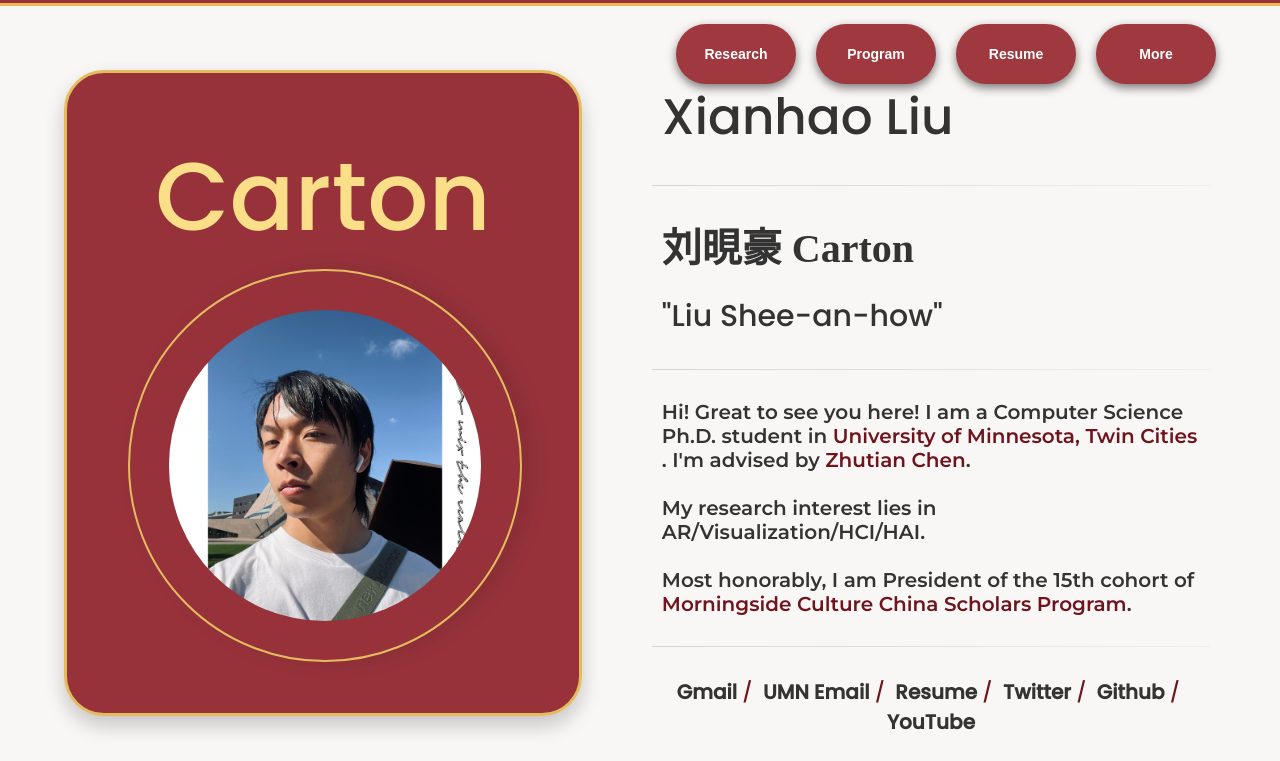
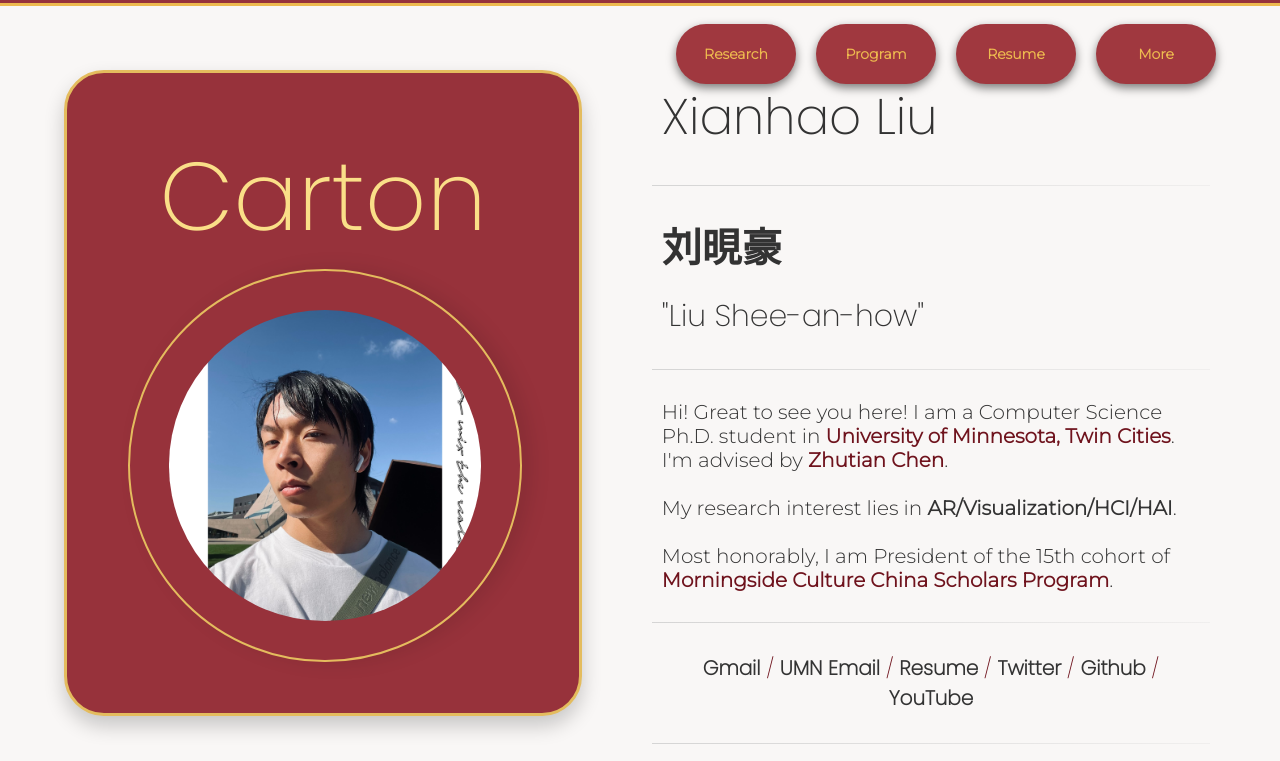
Before and after one commit to Carton22/carton22.github.io, a plain HTML site: page index.html in a window 1280 px wide. Shown: the top 761 px of the page. Drawn offline with Linux system fonts and the light colour scheme.

Commit message:
update all color and font size

```diff
--- a/index.html
+++ b/index.html
@@ -9,23 +9,23 @@
 		<link rel="preconnect" href="https://fonts.googleapis.com" />
 		<link rel="preconnect" href="https://fonts.gstatic.com" crossorigin />
 		<link
-			href="https://fonts.googleapis.com/css2?family=Poppins:wght@200;500&display=swap"
+			href="https://fonts.googleapis.com/css2?family=Poppins:wght@200&display=swap"
 			rel="stylesheet"
 		/>
 		<link
-			href="https://fonts.googleapis.com/css2?family=Josefin+Sans:ital,wght@1,500&display=swap"
+			href="https://fonts.googleapis.com/css2?family=Josefin+Sans:ital,wght@300&display=swap"
 			rel="stylesheet"
 		/>
 		<link
-			href="https://fonts.googleapis.com/css2?family=Noto+Serif+SC:wght@700&display=swap"
+			href="https://fonts.googleapis.com/css2?family=Noto+Serif+SC:wght@100&display=swap"
 			rel="stylesheet"
 		/>
 		<link
-			href="https://fonts.googleapis.com/css2?family=Josefin+Sans:wght@500&display=swap"
+			href="https://fonts.googleapis.com/css2?family=Josefin+Sans:wght@300&display=swap"
 			rel="stylesheet"
 		/>
 		<link
-			href="https://fonts.googleapis.com/css2?family=Montserrat:wght@600&display=swap"
+			href="https://fonts.googleapis.com/css2?family=Montserrat:wght@300&display=swap"
 			rel="stylesheet"
 		/>
 	</head>
@@ -64,7 +64,7 @@
 			<div class="textContainer">
 				<div class="bodyBigtext">Xianhao Liu</div>
 				<hr class="divider" />
-				<div class="bodyChineseBigtext">刘晛豪 Carton</div>
+				<div class="bodyChineseBigtext">刘晛豪</div>
 				<div class="bodyMidtext">"Liu Shee-an-how"</div>
 				<hr class="divider" />
 				<p class="bodytext">
@@ -74,15 +74,14 @@
 							>University of Minnesota, Twin Cities</a
 						></strong
 					>. I'm advised by
-					<strong><a href="https://chenzhutian.org/">Zhutian Chen</a></strong>.
-						<br />
-						<br />
+					<strong><a href="https://chenzhutian.org/">Zhutian Chen</a></strong
+					>.
+					<br />
+					<br />
 					My research interest lies in
-					<strong
-						>AR/Visualization/HCI/HAI</strong
-					>.
-						<br />
-						<br />
+					<strong>AR/Visualization/HCI/HAI</strong>.
+					<br />
+					<br />
 					Most honorably, I am President of the 15th cohort of
 					<strong
 						><a href="http://www.ccsper.com/"
@@ -93,15 +92,14 @@
 				<hr class="divider" />
 				<p class="selfIntroLinks">
 					<a href="mailto:carton22liu@gmail.com"><strong>Gmail</strong></a
-					>&nbsp/&nbsp
+					>&nbsp/
 					<a href="mailto:liu03008@umn.edu"><strong>UMN Email</strong></a
-					>&nbsp/&nbsp
-					<a href="assets/Resume.pdf"><strong>Resume</strong></a
-					>&nbsp/&nbsp
+					>&nbsp/ <a href="assets/Resume.pdf"><strong>Resume</strong></a
+					>&nbsp/
 					<a href="https://twitter.com/CartonLiu"><strong>Twitter</strong></a
-					>&nbsp/&nbsp
+					>&nbsp/
 					<a href="https://github.com/Carton22"><strong>Github</strong></a
-					>&nbsp/&nbsp
+					>&nbsp/
 					<a href="https://www.youtube.com/channel/UC19Usz4zYCjAWpqe6sZaM3w"
 						><strong>YouTube</strong></a
 					>
@@ -114,9 +112,7 @@
 				</div>
 			</div>
 			<div class="container">
-				<div class="typed-out">
-					More info below.
-				</div>
+				<div class="typed-out">More info below.</div>
 			</div>
 		</div>
 		<div class="page" id="page2">
@@ -127,37 +123,53 @@
 				<square3t1><a href="assets/Resume.pdf">Resume</a></square3t1>
 			</div>
 			<div class="square4">
-				<square4t1><a href="layout/research/research.html">Research</a></square4t1>
+				<square4t1
+					><a href="layout/research/research.html">Research</a></square4t1
+				>
 			</div>
 			<div class="square5">
-				<square5t1><a href="layout/more/more.html">One more thing...</a></square5t1>
+				<square5t1
+					><a href="layout/more/more.html">One more thing...</a></square5t1
+				>
 			</div>
 
 			<div class="footer">
 				<footert1>
 					<a href="https://twitter.com/CartonLiu">
 						<img src="image/twitter.png" alt="Twitter" width="20" height="20" />
-						Twitter</a>
+						Twitter</a
+					>
 				</footert1>
 				<footert1>
 					<a href="https://www.youtube.com/channel/UC19Usz4zYCjAWpqe6sZaM3w">
 						<img src="image/youtube.png" alt="YouTube" width="25" height="25" />
-						YouTube</a>
+						YouTube</a
+					>
 				</footert1>
 				<footert1>
 					<a href="mailto:carton22liu@gmail.com">
 						<img src="image/email.png" alt="Email" width="28" height="28" />
-						Gmail</a>
+						Gmail</a
+					>
 				</footert1>
 				<footert1>
-					<a href="https://space.bilibili.com/176005323?spm_id_from=333.1007.0.0">
-						<img src="image/bilibili.png" alt="Bilibili" width="25" height="25" />
-						Bilibili</a>
+					<a
+						href="https://space.bilibili.com/176005323?spm_id_from=333.1007.0.0"
+					>
+						<img
+							src="image/bilibili.png"
+							alt="Bilibili"
+							width="25"
+							height="25"
+						/>
+						Bilibili</a
+					>
 				</footert1>
 				<footert1>
 					<a href="https://github.com/Carton22">
 						<img src="image/github.png" alt="Github" width="25" height="25" />
-						Github</a>
+						Github</a
+					>
 				</footert1>
 			</div>
 		</div>
--- a/layout/more/styles.css
+++ b/layout/more/styles.css
@@ -24,7 +24,8 @@ body {
 .button {
 	width: 120px;
 	height: 60px;
-	background-color: #832d34;
+	font-family: "Montserrat", sans-serif;
+	background-color: #a0383f;
 	border-radius: 30px;
 	display: flex;
 	align-items: center;
@@ -41,8 +42,7 @@ body {
 .button span {
 	font-size: 14px;
 	font-weight: bold;
-	color: #ffffff;
-	font-family: Arial, Helvetica, sans-serif;
+	color: #edba4f;
 }
 
 .button-container a {
@@ -79,7 +79,7 @@ body {
 	margin-top: 3%;
 	/* padding: 2% 0; */
 	text-align: center;
-	color: #832d34;
+	color: #a0383f;
 	font-family: 'Montserrat', sans-serif;
 	text-shadow: 2px 2px 4px rgba(0, 0, 0, 0.5);
 }
@@ -90,7 +90,7 @@ body {
 	margin-top: 40%;
 	/* padding: 2% 0; */
 	text-align: center;
-	color: #832d34;
+	color: #a0383f;
 	font-family: 'Montserrat', sans-serif;
 	text-shadow: 2px 2px 4px rgba(0, 0, 0, 0.5);
 }
--- a/layout/program/styles.css
+++ b/layout/program/styles.css
@@ -67,6 +67,7 @@
 	color: #67121c;
 	font-size: 20px;
 	font-weight: bold;
+	font-family: "Montserrat", sans-serif;
 	margin-bottom: 5px;
 }
 
@@ -77,6 +78,7 @@
 .section-second-title {
 	font-size: 15px;
 	font-weight: bold;
+	font-family: "Montserrat", sans-serif;
 	margin-bottom: 5px;
 }
 
@@ -157,7 +159,8 @@ html, body {
 .button {
     width: 120px;
     height: 60px;
-    background-color: #832d34;
+	font-family: "Montserrat", sans-serif;
+    background-color: #a0383f;
     border-radius: 30px;
     display: flex;
     align-items: center;
@@ -174,7 +177,7 @@ html, body {
 .button span {
     font-size: 14px;
     font-weight: bold;
-    color: #ffffff;
+    color: #edba4f;
 }
 
 .button-container a{
--- a/layout/research/styles.css
+++ b/layout/research/styles.css
@@ -87,12 +87,14 @@
 .section-title {
 	font-size: 20px;
 	font-weight: bold;
+	font-family: "Montserrat", sans-serif;
 	margin-bottom: 5px;
 }
 
 .section-second-title {
 	font-size: 15px;
 	font-weight: bold;
+	font-family: "Montserrat", sans-serif;
 	margin-bottom: 5px;
 }
 
@@ -156,7 +158,8 @@ html, body {
 .button {
     width: 120px;
     height: 60px;
-    background-color: #832d34;
+	font-family: "Montserrat", sans-serif;
+    background-color: #a0383f;
     border-radius: 30px;
     display: flex;
     align-items: center;
@@ -173,7 +176,7 @@ html, body {
 .button span {
     font-size: 14px;
     font-weight: bold;
-    color: #ffffff;
+    color: #edba4f;
 }
 
 .button-container a{
--- a/layout/selfIntro/styles.css
+++ b/layout/selfIntro/styles.css
@@ -166,7 +166,8 @@ img {
 .button {
     width: 120px;
     height: 60px;
-    background-color: #832d34;
+    font-family: "Montserrat", sans-serif;
+    background-color: #a0383f;
     border-radius: 30px;
     display: flex;
     align-items: center;
@@ -183,7 +184,7 @@ img {
 .button span {
     font-size: 14px;
     font-weight: bold;
-    color: #ffffff;
+    color: #edba4f;
 }
 
 .button-container a{
--- a/styles.css
+++ b/styles.css
@@ -410,6 +410,7 @@ header {
 .button {
 	width: 120px;
 	height: 60px;
+	font-family: "Montserrat", sans-serif;
 	background-color: #a0383f;
 	border-radius: 30px;
 	display: flex;
@@ -427,7 +428,7 @@ header {
 .button span {
 	font-size: 14px;
 	font-weight: bold;
-	color: #ffffff;
+	color: #edba4f;
 }
 
 .button-container a {
```
Also changed, not shown: layout/more/more.html (+4 -4 lines), layout/program/program.html (+4 -4 lines), layout/research/research.html (+5 -5 lines), layout/selfIntro/selfIntro.html (+4 -4 lines).
